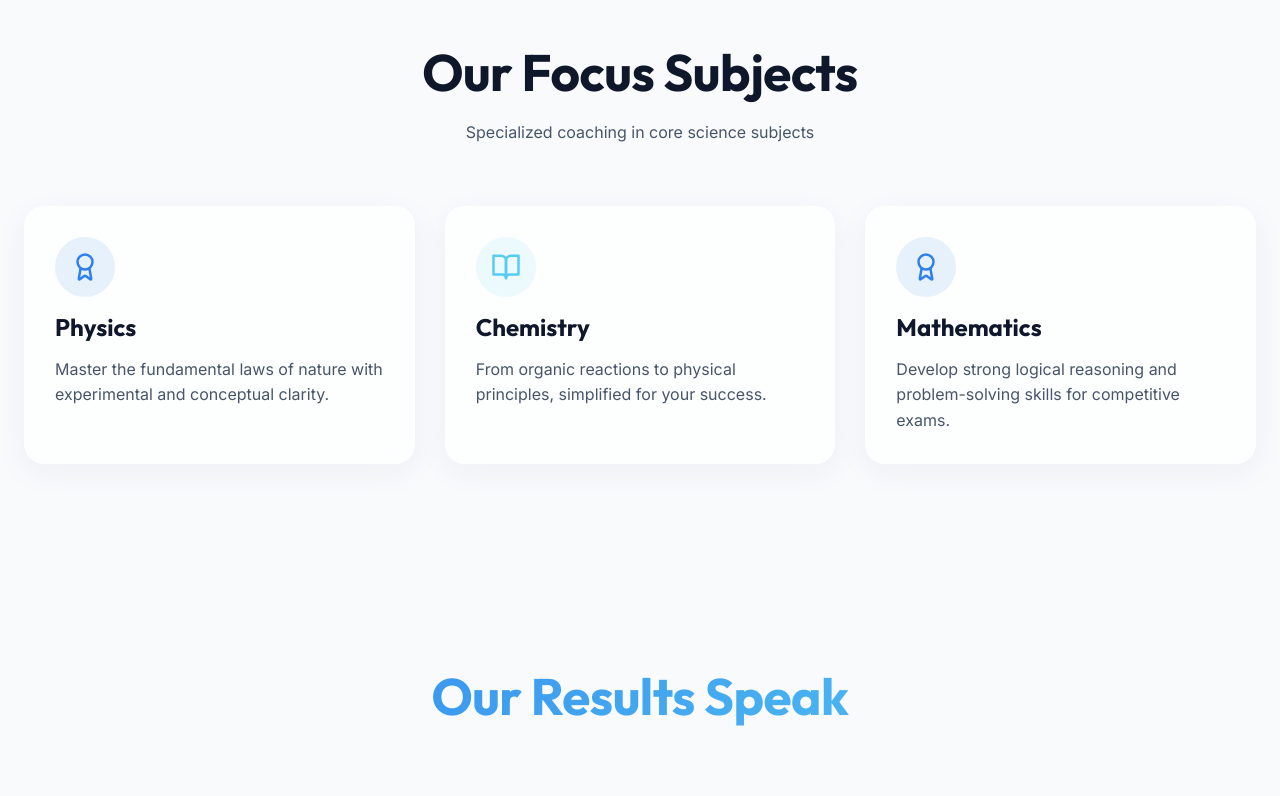
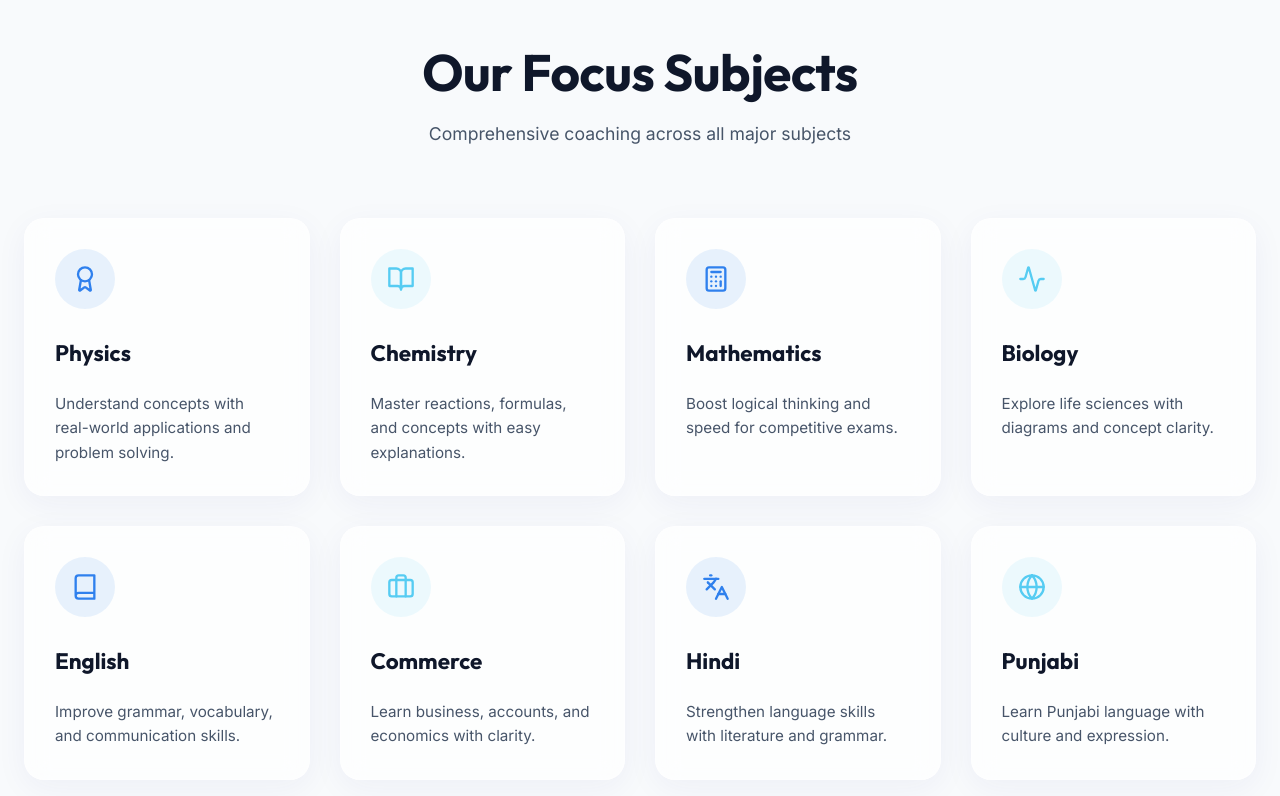
Before and after one commit to psukhmeet/LCC, a React (Vite) app: page / in a window 1280 px wide. Shown: the part 860-1656 px from the top of the page. Built offline with nearby package versions, Linux system fonts and the light colour scheme; no server answers; the database is empty.

Commit message:
hero subtitle fixed

```diff
--- a/src/components/layout/Footer.jsx
+++ b/src/components/layout/Footer.jsx
@@ -23,7 +23,7 @@ const Footer = () => {
             </a>
           </div>
           <p style={{ color: '#94A3B8', lineHeight: '1.6' }}>
-            Empowering students with expert PCM coaching for Class 11th and 12th. Build your future with us.
+            Building logic, Understanding and Confidence. Complete coaching for all subjects, all streams.
           </p>
         </div>
 
--- a/src/context/DataContext.jsx
+++ b/src/context/DataContext.jsx
@@ -1,5 +1,7 @@
 import { createContext, useState, useEffect } from 'react';
 import initialData from '../data/initialData.json';
+import { db } from '../firebase/config';
+import { doc, onSnapshot } from 'firebase/firestore';
 
 export const DataContext = createContext();
 
@@ -28,11 +30,29 @@ export const DataProvider = ({ children }) => {
     }
   });
 
+  // 1. Sync state from Firestore (Global Sync)
+  useEffect(() => {
+    const unsub = onSnapshot(doc(db, 'settings', 'website'), (docSnap) => {
+      if (docSnap.exists()) {
+        const cloudData = docSnap.data();
+        setData(prev => ({
+          ...prev,
+          general: { ...prev.general, ...(cloudData.general || {}) },
+          stats: { ...prev.stats, ...(cloudData.stats || {}) },
+          // Tutors are already in the top level if we save them there
+          tutors: cloudData.tutors || prev.tutors
+        }));
+      }
+    });
+    return () => unsub();
+  }, []);
+
+  // 2. Persist to localStorage (Local Cache)
   useEffect(() => {
     localStorage.setItem('learnwood_data', JSON.stringify(data));
   }, [data]);
 
-  // Sync state across tabs
+  // 3. Sync state across local tabs (Tab Sync)
   useEffect(() => {
     const handleStorageChange = (e) => {
       if (e.key === 'learnwood_data' && e.newValue) {
@@ -47,6 +67,7 @@ export const DataProvider = ({ children }) => {
     window.addEventListener('storage', handleStorageChange);
     return () => window.removeEventListener('storage', handleStorageChange);
   }, []);
+
 
   const updateData = (category, key, value) => {
     setData((prev) => ({
--- a/src/index.css
+++ b/src/index.css
@@ -17,17 +17,42 @@
   box-sizing: border-box;
 }
 
+.icon-circle {
+  width: 60px;
+  height: 60px;
+  border-radius: 50%;
+  display: flex;
+  align-items: center;
+  justify-content: center;
+  margin-bottom: 15px;
+}
+
+.icon-circle.primary {
+  background: rgba(47, 128, 237, 0.1);
+  color: var(--primary);
+}
+
+.icon-circle.secondary {
+  background: rgba(86, 204, 242, 0.1);
+  color: var(--secondary);
+}
+
+h3 {
+  font-size: 1.4rem;
+  margin-bottom: 10px;
+}
+
+p {
+  color: var(--text-light);
+  font-size: 0.95rem;
+  line-height: 1.6;
+}
+
 body {
   font-family: var(--font-body);
   background-color: var(--bg-color);
   color: var(--text-dark);
   overflow-x: hidden;
-}
-
-a,
-button,
-input,
-textarea {
 }
 
 h1,
@@ -234,7 +259,7 @@ h6 {
 
 @media (max-width: 768px) {
   body {
-    /* Disable custom cursor on mobile for better UX */
+    overflow-x: hidden;
   }
 
   .mobile-toggle {
--- a/src/pages/Home.jsx
+++ b/src/pages/Home.jsx
@@ -2,10 +2,10 @@ import { useEffect, useState } from 'react';
 import { motion } from 'framer-motion';
 import { useInView } from 'react-intersection-observer';
 import { Link } from 'react-router-dom';
-import { BookOpen, Award, Users, Star, ArrowRight, CheckCircle2 } from 'lucide-react';
+import { BookOpen, Award, Users, Star, ArrowRight, CheckCircle2, Calculator, Activity, Book, Briefcase, Languages, Globe } from 'lucide-react';
 import ParticleBackground from '../components/ui/ParticleBackground';
 import { useContext } from 'react';
-import { DataContext } from '../context/DataContext';const AnimatedCounter = ({ end, duration = 2, suffix = "+" }) => {
+import { DataContext } from '../context/DataContext'; const AnimatedCounter = ({ end, duration = 2, suffix = "+" }) => {
   const [count, setCount] = useState(0);
   const { ref, inView } = useInView({ triggerOnce: true, threshold: 0.5 });
 
@@ -56,12 +56,12 @@ const Home = () => {
             transition={{ duration: 0.8 }}
           >
             <h1 className="heading-xl" style={{ marginBottom: '20px' }}>
-              {data.general.heroTitle}
+              Build Your Future with <span className="text-gradient">Learnwood</span>
             </h1>
-            <p className="text-visible" style={{ fontSize: '1.2rem', maxWidth: '600px', margin: '0 auto 40px', lineHeight: '1.6' }}>
-              {data.general.heroSubtext}
+            <p className="text-visible" style={{ fontSize: '1.2rem', maxWidth: '600px', margin: '0 auto 40px', lineHeight: '1.6' , fontWeight: 'bolder', fontStyle: 'italic', color: 'var(--text-light)'}}>
+              All Subjects. All Streams. One Journey - from basics to success.
             </p>
-            <div style={{ display: 'flex', gap: '20px', justifyContent: 'center', flexWrap: 'wrap' }}>
+            <div style={{ display: 'flex', gap: '20px', justifyContent: 'center', flexWrap: 'wrap',  }}>
               <Link to="/contact" className="btn-primary">
                 Join Now <ArrowRight size={18} />
               </Link>
@@ -74,34 +74,103 @@ const Home = () => {
       </section>
 
       {/* 2. COURSES SECTION */}
-      <section style={{ padding: '100px 0', background: 'linear-gradient(180deg, transparent, rgba(248, 250, 252, 0.8))' }}>
+      <section
+  style={{
+    padding: '100px 0',
+    background: 'linear-gradient(180deg, transparent, rgba(248, 250, 252, 0.9))'
+  }}
+>
   <div className="container">
-          <div style={{ textAlign: 'center', marginBottom: '60px' }}>
+
+    {/* Heading */}
+    <div style={{ textAlign: 'center', marginBottom: '70px' }}>
       <h2 className="heading-lg">Our Focus Subjects</h2>
-            <p style={{ color: 'var(--text-light)' }}>Specialized coaching in core science subjects</p>
+      <p style={{ color: 'var(--text-light)', fontSize: '1.1rem' }}>
+        Comprehensive coaching across all major subjects
+      </p>
     </div>
-          <div style={{ display: 'grid', gridTemplateColumns: 'repeat(auto-fit, minmax(280px, 1fr))', gap: '30px' }}>
+
+    {/* Grid */}
+    <div
+      style={{
+        display: 'grid',
+        gridTemplateColumns: 'repeat(auto-fit, minmax(240px, 1fr))',
+        gap: '30px'
+      }}
+    >
+
+      {/* Physics */}
       <TiltCard>
-              <div style={{ background: 'rgba(47, 128, 237, 0.1)', width: '60px', height: '60px', borderRadius: '50%', display: 'flex', alignItems: 'center', justifyContent: 'center', color: 'var(--primary)' }}>
-                <Award size={30} />
+        <div className="icon-circle primary">
+          <Award size={28} />
         </div>
-              <h3 style={{ fontSize: '1.5rem' }}>Physics</h3>
-              <p style={{ color: 'var(--text-light)' }}>Master the fundamental laws of nature with experimental and conceptual clarity.</p>
+        <h3>Physics</h3>
+        <p>Understand concepts with real-world applications and problem solving.</p>
       </TiltCard>
+
+      {/* Chemistry */}
       <TiltCard>
-              <div style={{ background: 'rgba(86, 204, 242, 0.1)', width: '60px', height: '60px', borderRadius: '50%', display: 'flex', alignItems: 'center', justifyContent: 'center', color: 'var(--secondary)' }}>
-                <BookOpen size={30} />
+        <div className="icon-circle secondary">
+          <BookOpen size={28} />
         </div>
-              <h3 style={{ fontSize: '1.5rem' }}>Chemistry</h3>
-              <p style={{ color: 'var(--text-light)' }}>From organic reactions to physical principles, simplified for your success.</p>
+        <h3>Chemistry</h3>
+        <p>Master reactions, formulas, and concepts with easy explanations.</p>
       </TiltCard>
+
+      {/* Mathematics */}
       <TiltCard>
-              <div style={{ background: 'rgba(47, 128, 237, 0.1)', width: '60px', height: '60px', borderRadius: '50%', display: 'flex', alignItems: 'center', justifyContent: 'center', color: 'var(--primary)' }}>
-                <Award size={30} />
+        <div className="icon-circle primary">
+          <Calculator size={28} />
         </div>
-              <h3 style={{ fontSize: '1.5rem' }}>Mathematics</h3>
-              <p style={{ color: 'var(--text-light)' }}>Develop strong logical reasoning and problem-solving skills for competitive exams.</p>
+        <h3>Mathematics</h3>
+        <p>Boost logical thinking and speed for competitive exams.</p>
       </TiltCard>
+
+      {/* Biology */}
+      <TiltCard>
+        <div className="icon-circle secondary">
+          <Activity size={28} />
+        </div>
+        <h3>Biology</h3>
+        <p>Explore life sciences with diagrams and concept clarity.</p>
+      </TiltCard>
+
+      {/* English */}
+      <TiltCard>
+        <div className="icon-circle primary">
+          <Book size={28} />
+        </div>
+        <h3>English</h3>
+        <p>Improve grammar, vocabulary, and communication skills.</p>
+      </TiltCard>
+
+      {/* Commerce */}
+      <TiltCard>
+        <div className="icon-circle secondary">
+          <Briefcase size={28} />
+        </div>
+        <h3>Commerce</h3>
+        <p>Learn business, accounts, and economics with clarity.</p>
+      </TiltCard>
+
+      {/* Hindi */}
+      <TiltCard>
+        <div className="icon-circle primary">
+          <Languages size={28} />
+        </div>
+        <h3>Hindi</h3>
+        <p>Strengthen language skills with literature and grammar.</p>
+      </TiltCard>
+
+      {/* Punjabi */}
+      <TiltCard>
+        <div className="icon-circle secondary">
+          <Globe size={28} />
+        </div>
+        <h3>Punjabi</h3>
+        <p>Learn Punjabi language with culture and expression.</p>
+      </TiltCard>
+
     </div>
   </div>
 </section>
--- a/src/pages/admin/AdminDashboard.jsx
+++ b/src/pages/admin/AdminDashboard.jsx
@@ -28,12 +28,32 @@ const AdminDashboard = () => {
     navigate('/admin');
   };
 
-  const handleSave = () => {
-    // Save whole objects at once for better reliability instead of looping
-    updateCategory('general', localData.general);
-    updateCategory('stats', localData.stats);
-    alert('Changes saved successfully! They will now reflect across the website.');
+  const [isSaving, setIsSaving] = useState(false);
+
+  const handleSave = async () => {
+    setIsSaving(true);
+    try {
+      // 1. Update local context state
+      updateCategory('general', localData.general);
+      updateCategory('stats', localData.stats);
+
+      // 2. Persist to Firestore for global sync
+      await setDoc(doc(db, 'settings', 'website'), {
+        general: localData.general,
+        stats: localData.stats,
+        tutors: localData.tutors,
+        updatedAt: serverTimestamp()
+      }, { merge: true });
+
+      alert('Changes saved successfully! All devices will now reflect the new data.');
+    } catch (err) {
+      console.error('Failed to save settings:', err);
+      alert('Failed to save changes globally: ' + err.message);
+    } finally {
+      setIsSaving(false);
+    }
   };
+
 
   const SidebarButton = ({ id, icon: Icon, label }) => (
     <button
@@ -79,11 +99,17 @@ const AdminDashboard = () => {
             {activeTab === 'teachers' && 'Authorized Teachers'}
             {activeTab === 'classes'  && 'Live Classes'}
           </h2>
-          {(activeTab === 'general' || activeTab === 'stats') && (
-            <button onClick={handleSave} className="btn-primary" style={{ display: 'flex', alignItems: 'center', gap: '8px', padding: '10px 20px' }}>
-              <Save size={18} /> Save Changes
+          {(activeTab === 'general' || activeTab === 'stats' || activeTab === 'tutors') && (
+            <button
+              onClick={handleSave}
+              disabled={isSaving}
+              className="btn-primary"
+              style={{ display: 'flex', alignItems: 'center', gap: '8px', padding: '10px 20px', opacity: isSaving ? 0.7 : 1 }}
+            >
+              <Save size={18} /> {isSaving ? 'Saving...' : 'Save Changes'}
             </button>
           )}
+
         </div>
 
         {/* GENERAL TAB */}
```
Also changed, not shown: 1 other file (tests, documents, lock files or other folders). Lines whose indentation alone changed are shown as unchanged.
